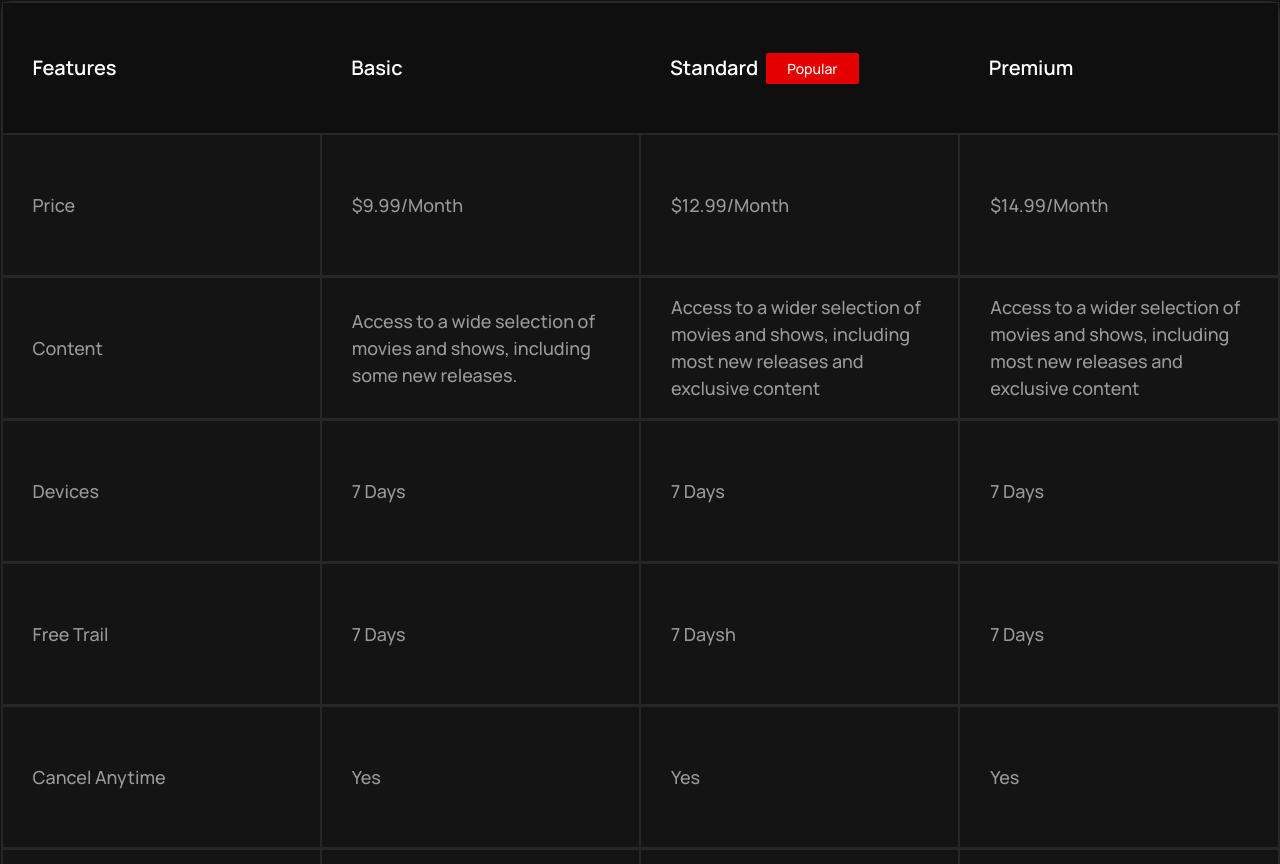
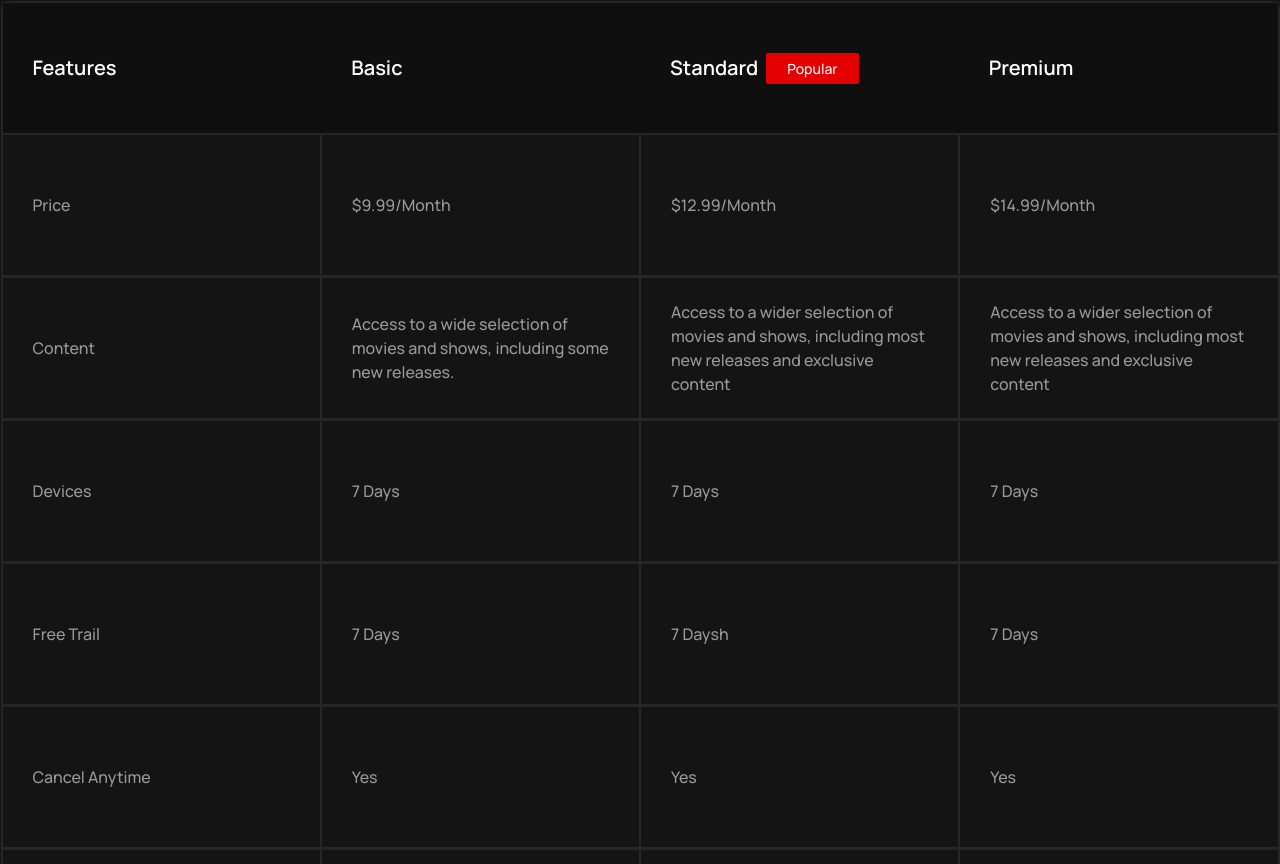
Before and after one commit to YakymivDanylo/RichYou_Course, a website: page movie_search_app/pages/subscription-page.html in a window 1280 px wide. Shown: the part 1456-2320 px from the top of the page. Drawn offline with Linux system fonts and the light colour scheme.

Commit message:
fixed fonts in subscription page for laptop

```diff
--- a/movie_search_app/src/style-subscription-page.scss
+++ b/movie_search_app/src/style-subscription-page.scss
@@ -352,7 +352,6 @@ footer {
           border-bottom: 1px solid $black-15;
 
           .common-row-field {
-            //height:60px;
             display: flex;
             padding: 1.875rem;
             justify-content: center;
@@ -365,7 +364,7 @@ footer {
               flex: 1 0 0;
               color: $gray-60;
               font-family: $font-Manrope;
-              font-size: 1.125rem;
+              font-size: 16px;
               font-style: normal;
               font-weight: 500;
               line-height: 150%;
```
Also changed, not shown: movie_search_app/src/style-subscription-page.css, 1 other file.
